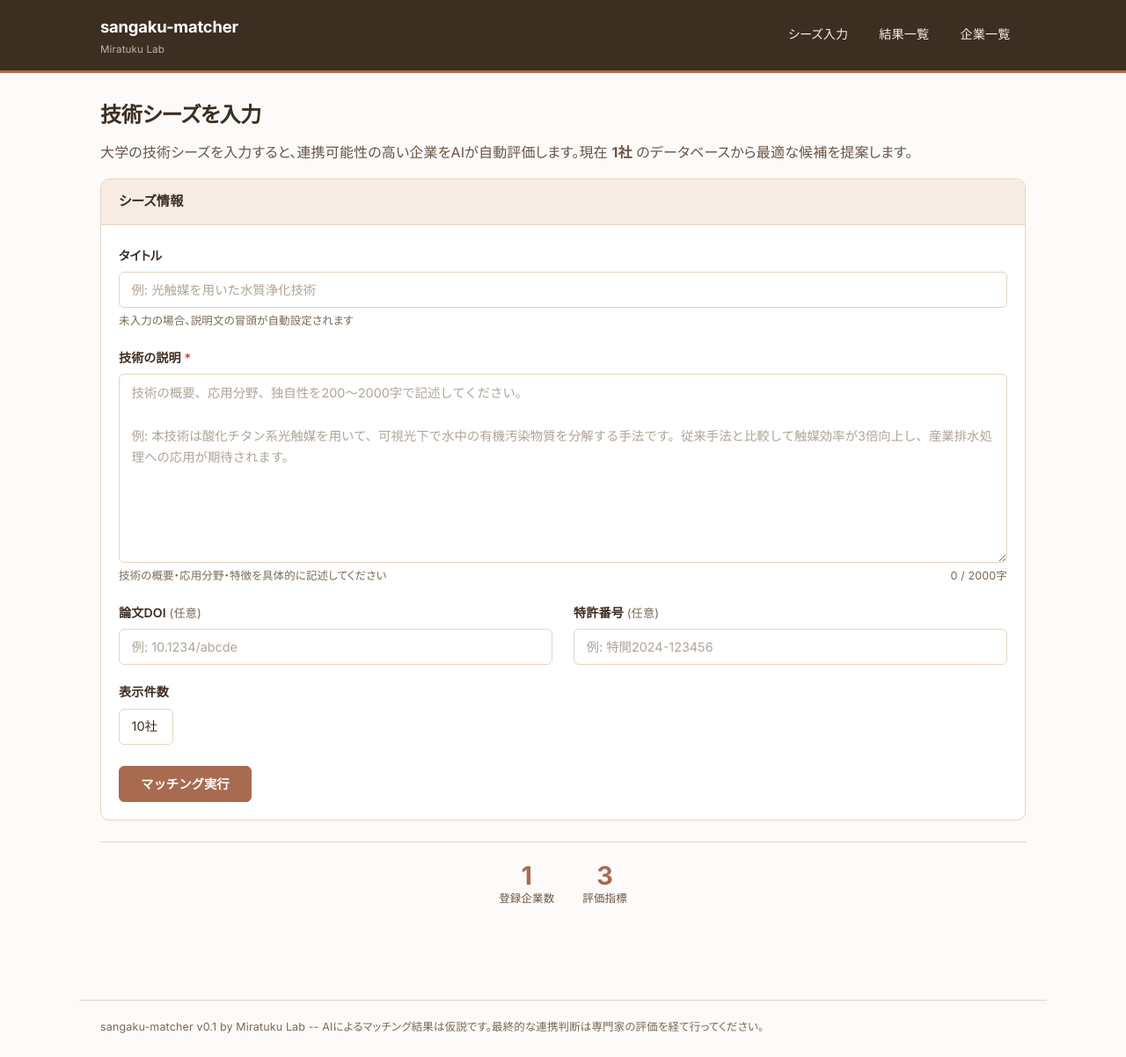
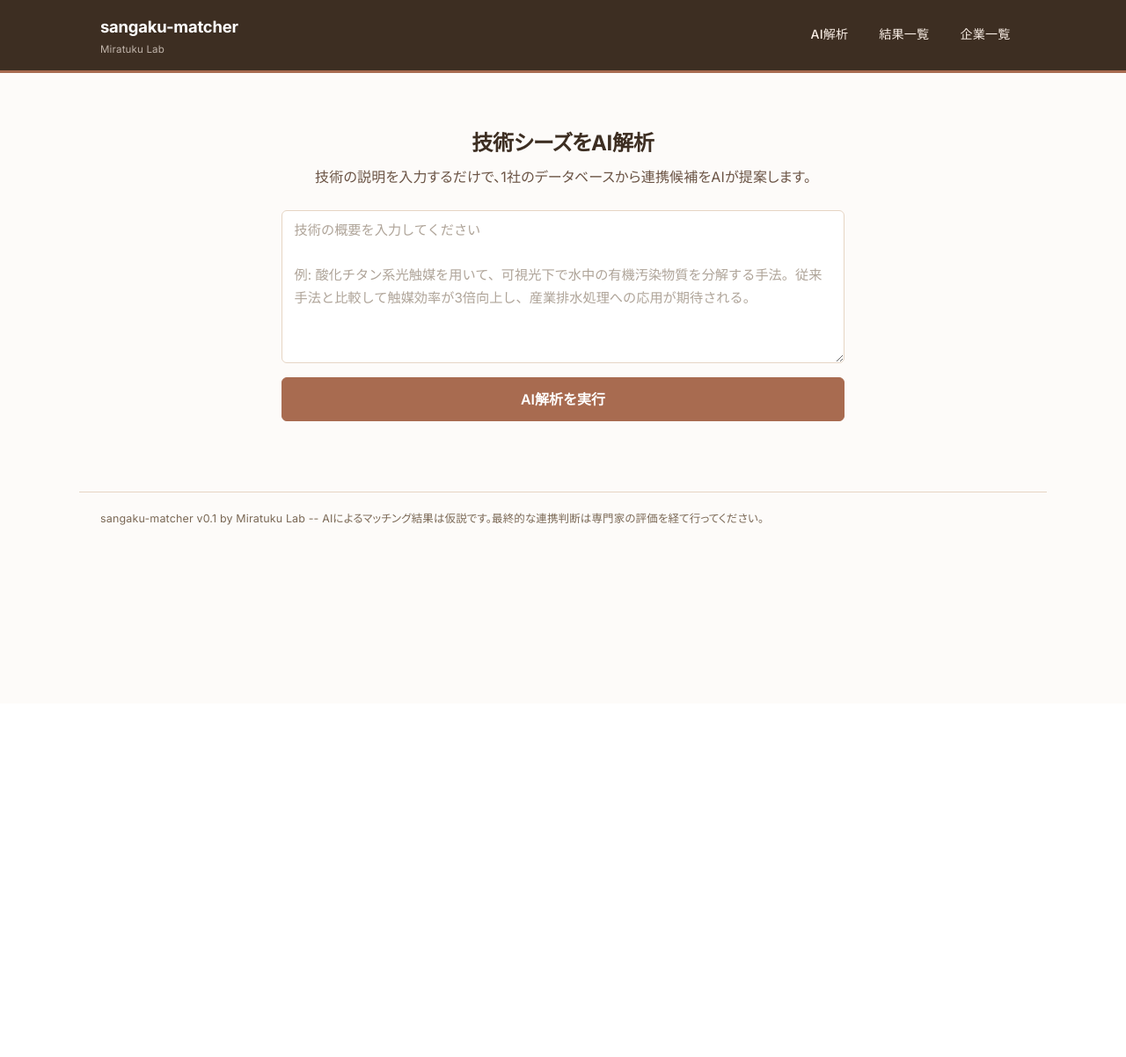
Before and after one commit to yuyanishimura0312/sangaku-matcher, a FastAPI app: template src/sangaku_matcher/web/templates/home.html in a window 1280 px wide. Shown: the whole page at 88% size. After the commit the page ends 597 px from the top, so only its background shows below. Run offline with FastAPI, Linux system fonts and the light colour scheme; the template is opened without the code that fills it: most values are stand-ins (such as "Sample title", 1, 10 or a date in 2020); some libraries are stand-ins or nearby versions.

Commit message:
refactor: simplify home page to single AI analysis text input
Remove title, DOI, patent number, result count fields. Consolidate
to a single textarea + submit button for streamlined UX.

Co-Authored-By: Claude Opus 4.6 (1M context) <noreply@anthropic.com>

```diff
--- a/src/sangaku_matcher/web/static/style.css
+++ b/src/sangaku_matcher/web/static/style.css
@@ -389,6 +389,28 @@ a:hover {
     color: #FFFFFF;
 }
 
+/* Hero input section on home page */
+.hero-input {
+    max-width: 640px;
+    margin: 2rem auto 0;
+    text-align: center;
+}
+.hero-input h2 {
+    margin-bottom: 0.5rem;
+}
+.hero-input .text-muted {
+    margin-bottom: 1.5rem;
+}
+.hero-input textarea.form-control {
+    text-align: left;
+    font-size: 0.95rem;
+    resize: vertical;
+}
+.hero-input .btn-lg {
+    font-size: 1rem;
+    padding: 0.75rem 1.5rem;
+}
+
 /* Hero stat section on home page */
 .hero-stats {
     display: flex;
--- a/src/sangaku_matcher/web/templates/base.html
+++ b/src/sangaku_matcher/web/templates/base.html
@@ -19,7 +19,7 @@
                 </div>
             </a>
             <ul class="nav-links" role="list">
-                <li><a href="/" {% if request.url.path == "/" %}class="active" aria-current="page"{% endif %}>シーズ入力</a></li>
+                <li><a href="/" {% if request.url.path == "/" %}class="active" aria-current="page"{% endif %}>AI解析</a></li>
                 <li><a href="/results" {% if request.url.path == "/results" %}class="active" aria-current="page"{% endif %}>結果一覧</a></li>
                 <li><a href="/companies" {% if "/companies" in request.url.path %}class="active" aria-current="page"{% endif %}>企業一覧</a></li>
             </ul>
--- a/src/sangaku_matcher/web/templates/home.html
+++ b/src/sangaku_matcher/web/templates/home.html
@@ -1,8 +1,9 @@
 {% extends "base.html" %}
-{% block title %}sangaku-matcher -- 技術シーズ入力{% endblock %}
+{% block title %}sangaku-matcher -- AI解析{% endblock %}
 {% block content %}
-<h2>技術シーズを入力</h2>
-<p class="text-muted">大学の技術シーズを入力すると、連携可能性の高い企業をAIが自動評価します。現在 <strong>{{ company_count }}社</strong> のデータベースから最適な候補を提案します。</p>
+<div class="hero-input">
+    <h2>技術シーズをAI解析</h2>
+    <p class="text-muted">技術の説明を入力するだけで、{{ company_count }}社のデータベースから連携候補をAIが提案します。</p>
 
     {% if error %}
     <div class="alert alert-danger" role="alert">
@@ -10,82 +11,21 @@
     </div>
     {% endif %}
 
-<div class="card">
-    <div class="card-header">シーズ情報</div>
-    <div class="card-body">
     <form method="post" action="/match" id="match-form">
-            <div class="mb-3">
-                <label for="title" class="form-label">タイトル</label>
-                <input type="text" class="form-control" id="title" name="title"
-                       placeholder="例: 光触媒を用いた水質浄化技術"
-                       aria-describedby="title-help">
-                <div id="title-help" class="form-text" style="font-size:0.78rem;color:var(--color-text-subtle)">未入力の場合、説明文の冒頭が自動設定されます</div>
-            </div>
-
-            <div class="mb-3">
-                <label for="description" class="form-label">技術の説明 <span class="text-danger" aria-label="必須">*</span></label>
-                <textarea class="form-control" id="description" name="description" rows="8"
-                          placeholder="技術の概要、応用分野、独自性を200〜2000字で記述してください。&#10;&#10;例: 本技術は酸化チタン系光触媒を用いて、可視光下で水中の有機汚染物質を分解する手法です。従来手法と比較して触媒効率が3倍向上し、産業排水処理への応用が期待されます。"
+        <textarea class="form-control" id="description" name="description" rows="6"
+                  placeholder="技術の概要を入力してください&#10;&#10;例: 酸化チタン系光触媒を用いて、可視光下で水中の有機汚染物質を分解する手法。従来手法と比較して触媒効率が3倍向上し、産業排水処理への応用が期待される。"
                   required minlength="10"
-                          aria-describedby="desc-help desc-counter"></textarea>
-                <div class="d-flex justify-content-between">
-                    <div id="desc-help" class="form-text" style="font-size:0.78rem;color:var(--color-text-subtle)">技術の概要・応用分野・特徴を具体的に記述してください</div>
-                    <div id="desc-counter" class="char-counter" aria-live="polite">0 / 2000字</div>
-                </div>
-            </div>
-
-            <div class="row mb-3">
-                <div class="col-md-6">
-                    <label for="doi" class="form-label">論文DOI <span class="text-subtle" style="font-weight:400;font-size:0.82rem">(任意)</span></label>
-                    <input type="text" class="form-control" id="doi" name="doi" placeholder="例: 10.1234/abcde">
-                </div>
-                <div class="col-md-6">
-                    <label for="patent_no" class="form-label">特許番号 <span class="text-subtle" style="font-weight:400;font-size:0.82rem">(任意)</span></label>
-                    <input type="text" class="form-control" id="patent_no" name="patent_no" placeholder="例: 特開2024-123456">
-                </div>
-            </div>
-
-            <div class="mb-4">
-                <label for="top_n" class="form-label">表示件数</label>
-                <select class="form-select w-auto" id="top_n" name="top_n" aria-label="マッチング候補の表示件数">
-                    <option value="5">5社</option>
-                    <option value="10" selected>10社</option>
-                    <option value="20">20社</option>
-                </select>
-            </div>
-
-            <button type="submit" class="btn btn-primary" id="submit-btn">マッチング実行</button>
+                  aria-label="技術シーズの説明"></textarea>
+        <button type="submit" class="btn btn-primary btn-lg w-100 mt-3" id="submit-btn">AI解析を実行</button>
     </form>
-    </div>
-</div>
-
-<div class="hero-stats">
-    <div class="text-center">
-        <div class="stat-number">{{ company_count }}</div>
-        <div class="stat-label">登録企業数</div>
-    </div>
-    <div class="text-center">
-        <div class="stat-number">3</div>
-        <div class="stat-label">評価指標</div>
-    </div>
 </div>
 
 <script>
-// Loading state with spinner on form submit
 document.getElementById('match-form').addEventListener('submit', function() {
     const btn = document.getElementById('submit-btn');
     btn.disabled = true;
     btn.classList.add('btn-loading');
-    btn.textContent = 'マッチング実行中';
-});
-
-// Character counter for description textarea
-const desc = document.getElementById('description');
-const counter = document.getElementById('desc-counter');
-desc.addEventListener('input', function() {
-    const len = this.value.length;
-    counter.textContent = len + ' / 2000字';
-    counter.classList.toggle('over-limit', len > 2000);
+    btn.textContent = '解析中';
 });
 </script>
 {% endblock %}
```
Lines whose indentation alone changed are shown as unchanged.
